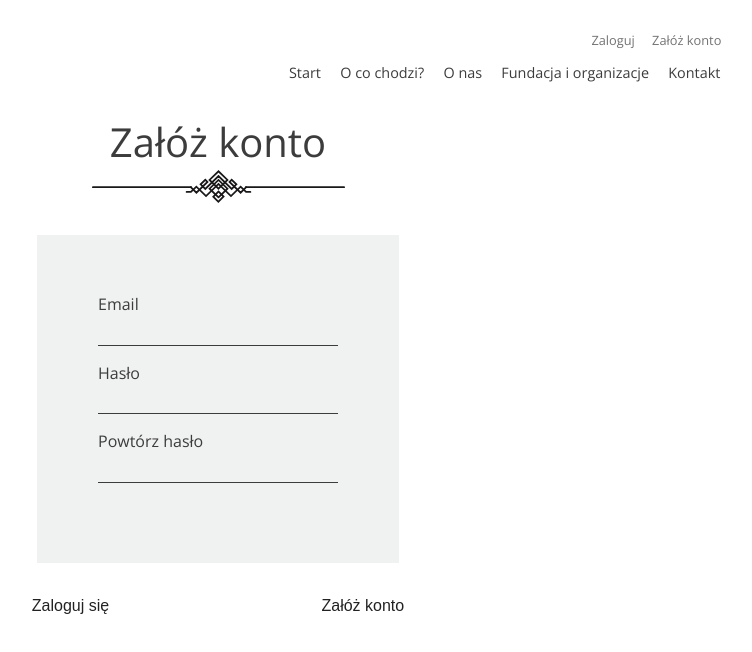
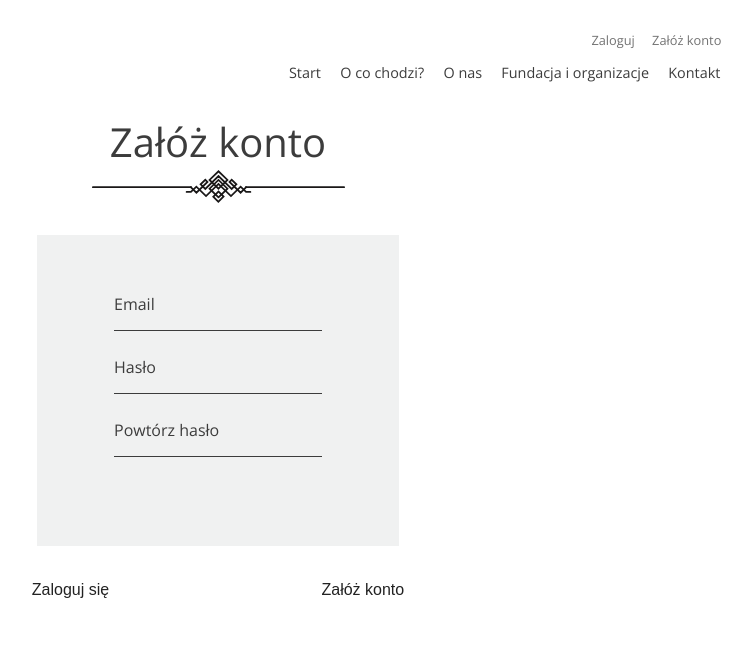
Before and after one commit to janek78/charity-app, a React (Create React App) app: page /register in a window 1280 px wide. Shown: the top 652 px of the page, without its empty margins (422-1174 px from the left). Built offline with nearby package versions, Linux system fonts and the light colour scheme.

Commit message:
Adding logic to Login Register Nav components and styles

```diff
--- a/src/components/Login.js
+++ b/src/components/Login.js
@@ -1,8 +1,58 @@
-import React from 'react';
+import React, { useState } from 'react';
 import { Nav } from './Nav';
 import { Link } from 'react-router-dom';
 
+
 export const Login=()=> {
+    const loginValues = {email: "", password: "" };
+    const [formValues, setFormValues] = useState(loginValues);
+    const [formErrors, setFormErrors] = useState({});
+    const [isSubmit, setIsSubmit] = useState(false);
+
+    const clearForm=()=>{
+        setFormErrors({});
+        setFormValues(loginValues);
+    }
+
+    const handleChange = e => {
+        const { name, value } = e.target;
+        setFormValues({ ...formValues, [name]: value });
+    }
+    const handleSubmit = e => {
+        e.preventDefault()
+        const errorMsg = validate(formValues);
+
+        if (errorMsg.email === 'Puste pole, wpisz email!' || errorMsg.email === 'Podany email jest nieprawidłowy!' || errorMsg.password === 'Puste pole, wpisz hasło!' || errorMsg.password === 'Hasło musi miec conajmniej 8 znaków!') {
+            setFormErrors(errorMsg);
+            console.log(errorMsg);
+            setIsSubmit(false);
+            return
+        }else{
+          clearForm()
+          setIsSubmit(true);
+      }
+    }
+
+    const validate = formValues => {
+        const errors = {};
+        const regex = /^[^\s@]+@[^\s@]+\.[^\s@]{2,}$/i;
+
+        if (!formValues.email) {
+            errors.email = 'Puste pole, wpisz email!';
+
+        } else if (!regex.test(formValues.email)) {
+            errors.email = 'Podany email jest nieprawidłowy!';
+        }
+
+        if (!formValues.password) {
+            errors.password = 'Puste pole, wpisz hasło!';
+
+        } else if (formValues.password.length < 8) {
+            errors.password = 'Hasło musi miec conajmniej 8 znaków!';
+
+        }
+        return errors;
+    };
     return (
         <div>
             <div className='login'>
@@ -10,12 +60,17 @@ export const Login=()=> {
                 <div className='login__content'>
                     <h1 className='login__header'>Zaloguj się</h1>
                     <div className='decoration'/>
-                    <form className='login__form'>
+                    {isSubmit && (<div className="submit__success">Zalogowany</div>)}
+                    <form className='login__form' onSubmit={handleSubmit}>
                         <div className='login__form__content'>
-                            <label htmlFor='email'>Email</label>
-                            <input type='text' name='email'/>
-                            <label htmlFor='password'>Hasło</label>
-                            <input type='password' name='password'/>
+                            <label htmlFor='email'>Email
+                                <input type='text' name='email' value={formValues.email} onChange={handleChange} className= {formErrors.email ? 'border__color__red' : 'border__color__normal'}/>
+                                <p>{formErrors.email}</p>
+                            </label>
+                                <label htmlFor='password'>Hasło
+                                <input type='password' name='password' value={formValues.password} onChange={handleChange} className= {formErrors.password ? 'border__color__red' : 'border__color__normal'}/>
+                            <p>{formErrors.password}</p>
+                            </label>
                         </div>
                         <div className='login__form__btns'>
                             <Link to="/register"><button className='form__btn'>Załóż konto</button></Link>
--- a/src/components/Register.js
+++ b/src/components/Register.js
@@ -1,22 +1,82 @@
-import React from 'react';
+import React, { useState } from 'react';
 import { Nav } from './Nav';
 import { Link } from 'react-router-dom';
 
 export const Register=()=> {
+
+    const registerValues = {email: "", password: "", repeatPassword: ""};
+    const [formValues, setFormValues] = useState(registerValues);
+    const [formErrors, setFormErrors] = useState({});
+    const [isSubmit, setIsSubmit] = useState(false);
+
+    const clearForm=()=>{
+        setFormErrors({});
+        setFormValues(registerValues);
+    }
+
+    const handleChange = e => {
+        const { name, value } = e.target;
+        setFormValues({ ...formValues, [name]: value });
+    }
+    const handleSubmit = e => {
+        e.preventDefault()
+        const errorMsg = validate(formValues);
+
+        if (errorMsg.email === 'Puste pole, wpisz email!' || errorMsg.email === 'Podany email jest nieprawidłowy!' || errorMsg.password === 'Puste pole, wpisz hasło!' || errorMsg.password === 'Hasło musi miec conajmniej 8 znaków!'||errorMsg.repeatPassword==='Hasła nie jest identyczne') {
+            setFormErrors(errorMsg);
+            console.log(errorMsg);
+            setIsSubmit(false);
+            return
+        }else{
+            clearForm()
+            setIsSubmit(true);
+        }
+    }
+
+    const validate = formValues => {
+        const errors = {};
+        const regex = /^[^\s@]+@[^\s@]+\.[^\s@]{2,}$/i;
+
+        if (!formValues.email) {
+            errors.email = 'Puste pole, wpisz email!';
+
+        } else if (!regex.test(formValues.email)) {
+            errors.email = 'Podany email jest nieprawidłowy!';
+        }
+
+        if (!formValues.password) {
+            errors.password = 'Puste pole, wpisz hasło!';
+
+        } else if (formValues.password.length < 8) {
+            errors.password = 'Hasło musi miec conajmniej 8 znaków!';
+
+        }
+        if (formValues.repeatPassword !== formValues.password) {
+            errors.repeatPassword = 'Hasła nie jest identyczne'
+        }
+        return errors;
+    };
     return (
         <div className='register'>
             <Nav />
             <div className='register__content'>
                 <h1 className='register__header'>Załóż konto</h1>
                 <div className='decoration'/>
-                <form className='register__form'>
+                {isSubmit && (<div className='submit__success'>Zarejestrowałeś konto</div>)}
+                <form className='register__form' onSubmit={handleSubmit}>
                     <div className='register__form__content'>
-                        <label htmlFor='email'>Email</label>
-                        <input type='text' name='email'/>
-                        <label htmlFor='password'>Hasło</label>
-                        <input type='password' name='password'/>
-                        <label htmlFor='repeat-password'>Powtórz hasło</label>
-                        <input type='password' name='repeat-password'/>
+                        <label htmlFor='email'>Email
+                            <input type='text' name='email' value={formValues.email} onChange={handleChange} className= {formErrors.email ? 'border__color__red' : 'border__color__normal'}/>
+                            <p>{formErrors.email}</p>
+                        </label>
+                        <label htmlFor='password'>Hasło
+                            <input type='password' name='password' value={formValues.password} onChange={handleChange} className= {formErrors.password ? 'border__color__red' : 'border__color__normal'}/>
+                            <p>{formErrors.password}</p>
+                        </label>
+                        <label htmlFor='repeatPassword'>Powtórz hasło
+                            <input type='password' name='repeatPassword' value={formValues.repeatPassword} onChange={handleChange} className= {formErrors.repeatPassword ? 'border__color__red' : 'border__color__normal'}/>
+                            <p>{formErrors.repeatPassword}</p>
+                        </label>
                     </div>
                     <div className='register__form__btns'>
                         <Link to="/login"><button className='form__btn'>Zaloguj się</button></Link>
--- a/src/scss/_contactForm.scss
+++ b/src/scss/_contactForm.scss
@@ -66,8 +66,8 @@
       text-align: justify;
     }
     p {
-      margin-top: 0.5em;
-      font-size: 0.8em;
+      margin-top: 0.4em;
+      font-size: 0.7em;
       color: red;
     }
   }
--- a/src/scss/_login.scss
+++ b/src/scss/_login.scss
@@ -8,6 +8,9 @@
     flex-direction: column;
     padding-top: 2em;
 
+    .submit__success{
+      color:green;
+    }
     .login__header {
       font-size: 2.5em;
       font-weight: 300;
@@ -32,14 +35,28 @@
   padding: 3.8em;
 
   label {
-    margin-bottom: 0.9em;
+    margin: 0 1em 0.9em 1em;
+    display: flex;
+    flex-direction: column;
   }
-  input {
-    margin-bottom: 1.2em;
+  .border__color__normal {
+    margin-bottom: 0.5em;
     background-color: #00000000;
     border: none;
     border-bottom: 1px solid $text3;
     outline: none;
+  }
+  .border__color__red{
+    margin-bottom: 0.5em;
+    background-color: #00000000;
+    border: none;
+    border-bottom: 1px solid red;
+    outline: none;
+  }
+  p {
+    margin-bottom: 0.5em;
+    font-size: 0.7em;
+    color: red;
   }
 }
 .login__form__btns {
--- a/src/scss/_register.scss
+++ b/src/scss/_register.scss
@@ -8,6 +8,9 @@
     flex-direction: column;
     padding-top: 2em;
 
+    .submit__success{
+      color:green;
+    }
     .register__header {
       font-size: 2.5em;
       font-weight: 300;
@@ -32,14 +35,28 @@
   padding: 3.8em;
 
   label {
-    margin-bottom: 0.9em;
+    margin: 0 1em 0.9em 1em;
+    display: flex;
+    flex-direction: column;
   }
-  input {
-    margin-bottom: 1.2em;
+  .border__color__normal {
+    margin-bottom: 0.5em;
     background-color: #00000000;
     border: none;
     border-bottom: 1px solid $text3;
     outline: none;
+  }
+  .border__color__red{
+    margin-bottom: 0.5em;
+    background-color: #00000000;
+    border: none;
+    border-bottom: 1px solid red;
+    outline: none;
+  }
+  p {
+    margin-bottom: 0.5em;
+    font-size: 0.7em;
+    color: red;
   }
 }
 .register__form__btns {
```
Also changed, not shown: src/components/Nav.js (+26 -15 lines).
